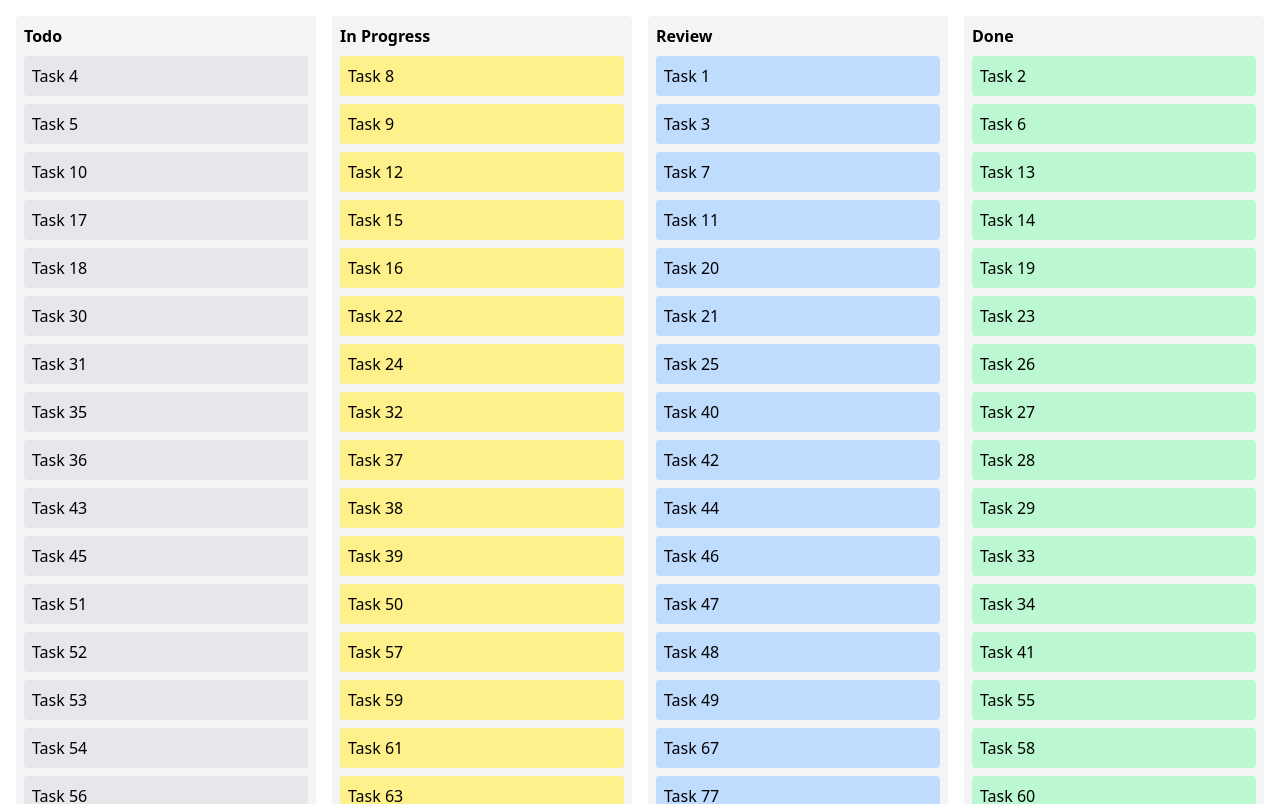
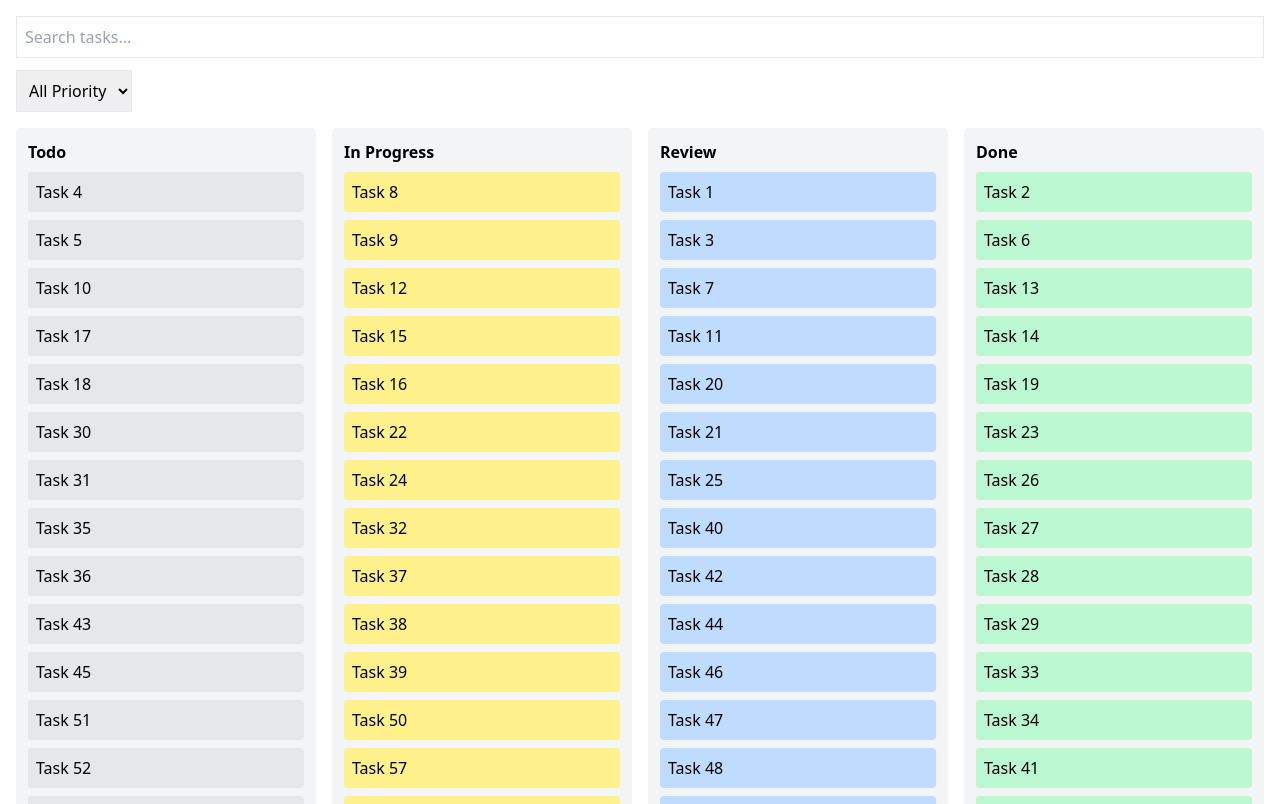
Before and after one commit to Tuhina-Paria/project-tracker, a React (Vite) app: page / in a window 1280 px wide. Shown: the top 804 px of the page. Built offline with nearby package versions, Linux system fonts and the light colour scheme.

Commit message:
feat: implement search and priority filtering for tasks

```diff
--- a/src/App.tsx
+++ b/src/App.tsx
@@ -1,13 +1,31 @@
+import { useState } from "react";
 import { useTaskStore } from "./store/taskStore";
 
 function App() {
   const tasks = useTaskStore((state) => state.tasks);
   const updateTaskStatus = useTaskStore((state) => state.updateTaskStatus);
 
+  const [search, setSearch] = useState("");
+  const [priorityFilter, setPriorityFilter] = useState("all");
+
+  // filter logic
+  const filteredTasks = tasks.filter((task) => {
+    const matchSearch = task.title
+      .toLowerCase()
+      .includes(search.toLowerCase());
+
+    const matchPriority =
+      priorityFilter === "all" || task.priority === priorityFilter;
+
+    return matchSearch && matchPriority;
+  });
+
+  // drag start
   const handleDragStart = (e: React.DragEvent, id: string) => {
     e.dataTransfer.setData("taskId", id);
   };
 
+  // drop
   const handleDrop = (e: React.DragEvent, status: string) => {
     const id = e.dataTransfer.getData("taskId");
     updateTaskStatus(id, status as any);
@@ -17,17 +35,19 @@ function App() {
     e.preventDefault();
   };
 
-  const renderColumn = (status: string, title: string, color: string) => (
+  // reusable column
+  const renderColumn = (status: string, title: string, color: string) => {
+    const columnTasks = filteredTasks.filter((t) => t.status === status);
+
+    return (
       <div
         onDrop={(e) => handleDrop(e, status)}
         onDragOver={handleDragOver}
-      className="p-2 bg-gray-100 rounded min-h-[300px]"
+        className="p-3 bg-gray-100 rounded min-h-[300px]"
       >
         <h2 className="font-bold mb-2">{title}</h2>
 
-      {tasks
-        .filter((t) => t.status === status)
-        .map((task) => (
+        {columnTasks.map((task) => (
           <div
             key={task.id}
             draggable
@@ -39,14 +59,40 @@ function App() {
         ))}
       </div>
     );
+  };
 
   return (
-    <div className="grid grid-cols-4 gap-4 p-4">
+    <div className="p-4">
+      {/* search */}
+      <input
+        type="text"
+        placeholder="Search tasks..."
+        className="border p-2 mb-3 w-full"
+        value={search}
+        onChange={(e) => setSearch(e.target.value)}
+      />
+
+      {/* filter */}
+      <select
+        className="border p-2 mb-4"
+        value={priorityFilter}
+        onChange={(e) => setPriorityFilter(e.target.value)}
+      >
+        <option value="all">All Priority</option>
+        <option value="low">Low</option>
+        <option value="medium">Medium</option>
+        <option value="high">High</option>
+        <option value="critical">Critical</option>
+      </select>
+
+      {/* board */}
+      <div className="grid grid-cols-4 gap-4">
         {renderColumn("todo", "Todo", "bg-gray-200")}
         {renderColumn("inprogress", "In Progress", "bg-yellow-200")}
         {renderColumn("review", "Review", "bg-blue-200")}
         {renderColumn("done", "Done", "bg-green-200")}
       </div>
+    </div>
   );
 }
 
```
Lines whose indentation alone changed are shown as unchanged.
